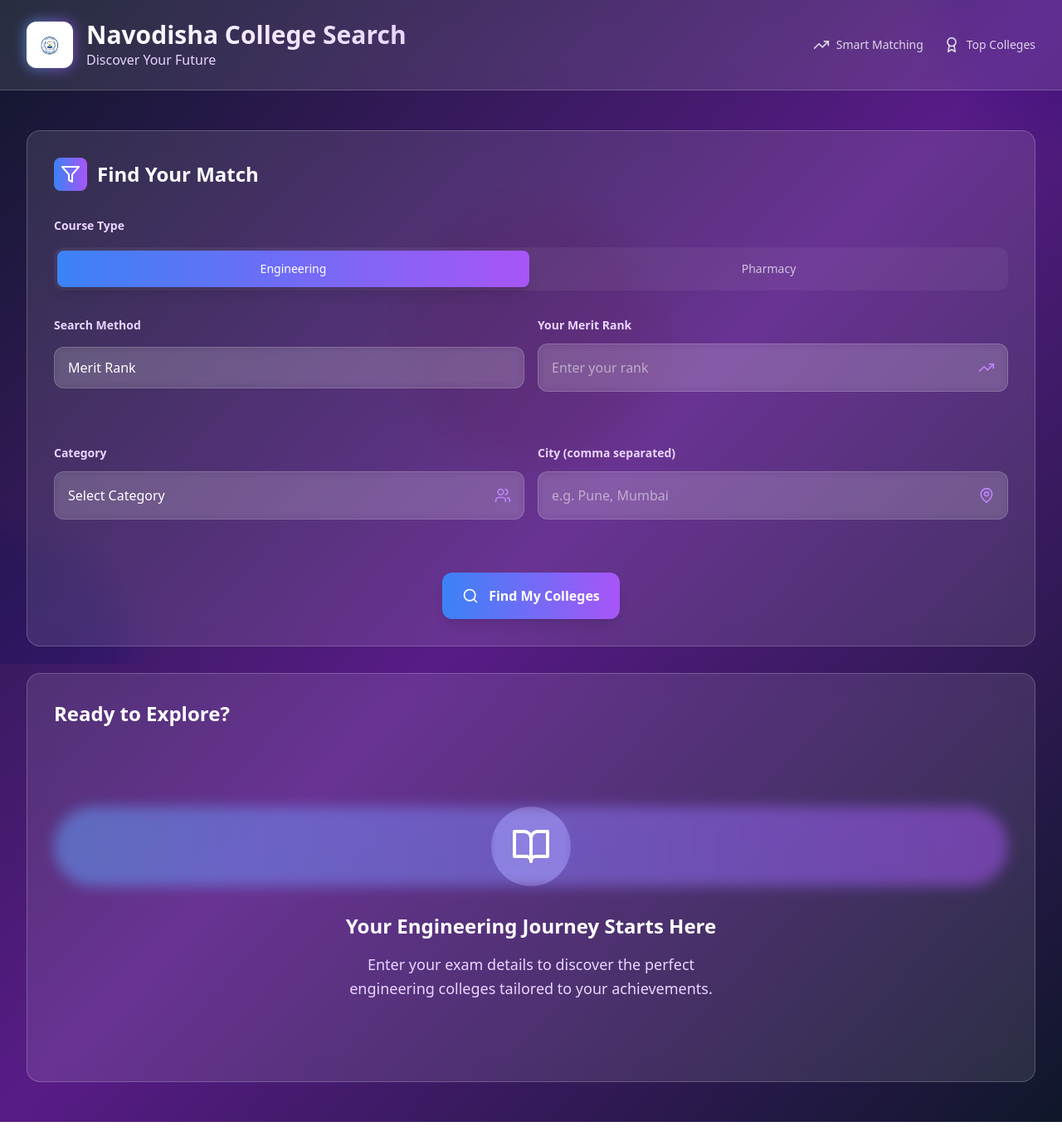
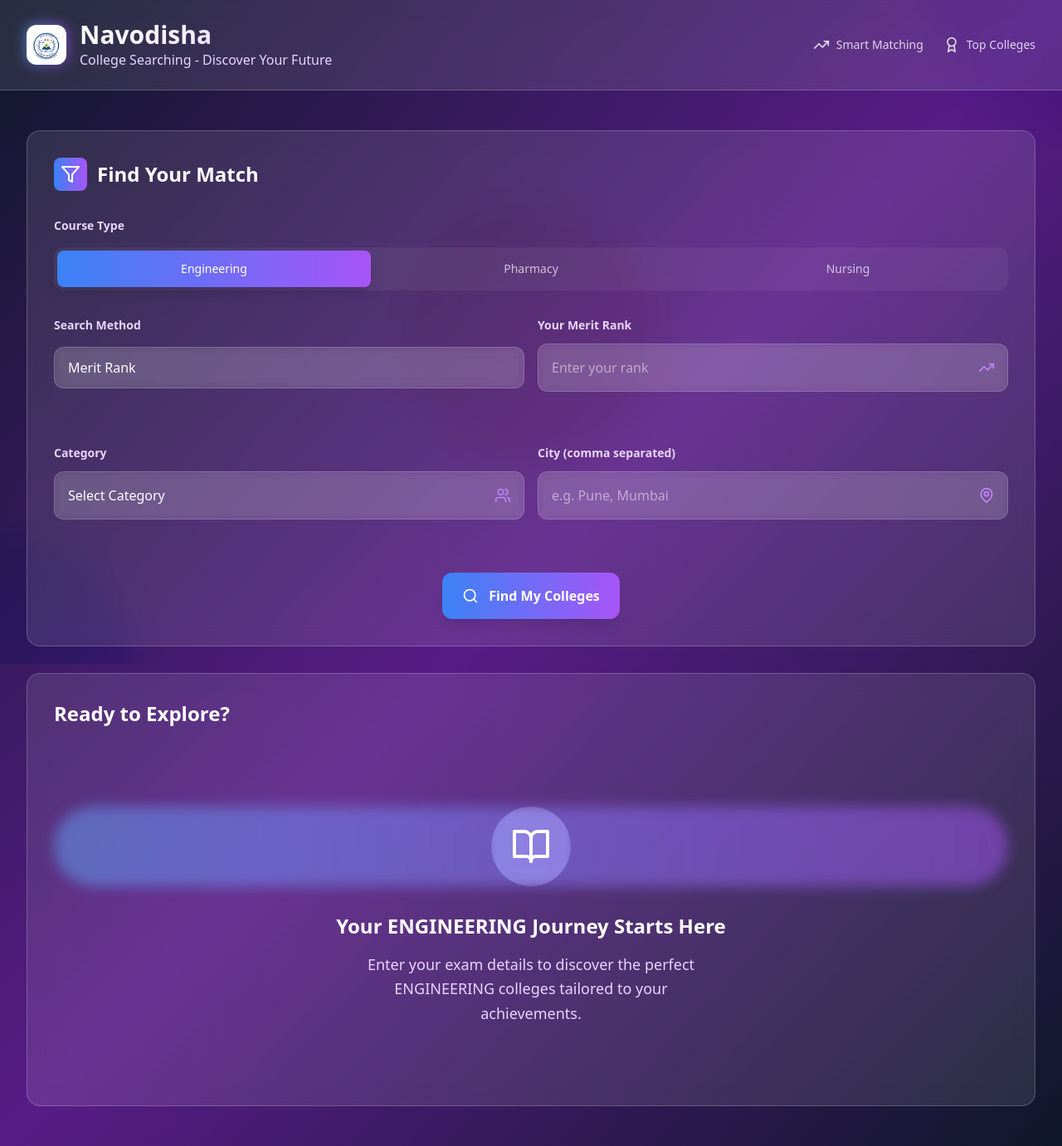
Before and after one commit to Pranay8841/Navodisha-Front, a React (Vite) app: page / in a window 1280 px wide. Shown: the whole page at 83% size. Before the commit the page ends 1352 px from the top, so only its background shows below. Built offline with nearby package versions, Linux system fonts and the light colour scheme.

Commit message:
Add Nursing

```diff
--- a/src/App.tsx
+++ b/src/App.tsx
@@ -1,11 +1,12 @@
 import React, { useState } from 'react';
 import { Search, MapPin, BookOpen, Loader2, AlertCircle, TrendingUp, Award, Users, Filter } from 'lucide-react';
-import Logo from './assets/IMG-20240521-WA0022.jpg'
+import Logo from './assets/IMG-20240521-WA0022-removebg-preview.png'
 import { apiConnector } from './axios/apiConnector';
 
 interface College {
   college: string;
   branch: string;
+  status: string; // Added status for nursing
 }
 
 interface SearchForm {
@@ -14,7 +15,7 @@ interface SearchForm {
   percentile: string;
   category: string;
   cities: string; // comma-separated city list
-  courseType: 'engineering' | 'pharmacy';
+  courseType: 'engineering' | 'pharmacy' | 'nursing'; // Added courseType
 }
 
 const simplifiedCategories = [
@@ -36,8 +37,8 @@ const simplifiedCategories = [
   { value: 'Others', label: 'Others', color: 'bg-white/30' }
 ];
 
-const mapToTechnicalCategories = (category: string): string[] => {
-  const mapping: { [key: string]: string[] } = {
+const mapToTechnicalCategories = (category: string, courseType: string): string[] => {
+  const defaultMap: { [key: string]: string[] } = {
     Open: ['GOPENS', 'GOPENO', 'GOPENH'],
     Ladies: ['LOPENS', 'LOPENO', 'LOPENH'],
     OBC: ['GOBCS', 'LOBCS', 'DEFOBCS', 'DEFROBCS'],
@@ -55,8 +56,30 @@ const mapToTechnicalCategories = (category: string): string[] => {
     Minority: ['MI'],
     Others: []
   };
-  return mapping[category] || [];
+
+  const nursingMap: { [key: string]: string[] } = {
+    SC: ['SC'],
+    ST: ['ST'],
+    'VJ-A': ['VJ-A'],
+    'NT-B': ['NT-B'],
+    'NT-C': ['NT-C'],
+    'NT-D': ['NT-D'],
+    OBC: ['OBC'],
+    SEBC: ['SEBC'],
+    EWS: ['EWS'],
+    OPEN: ['OPEN'],
+    D1: ['D1'],
+    D2: ['D2'],
+    ORPHEN: ['ORPHEN'],
+    PH: ['PH'],
+    Others: []
+  };
+
+  return courseType === 'nursing'
+    ? nursingMap[category] || []
+    : defaultMap[category] || [];
 };
+
 
 
 function App() {
@@ -74,7 +97,20 @@ function App() {
   const [hasSearched, setHasSearched] = useState(false);
 
   const handleInputChange = (field: keyof SearchForm, value: string) => {
-    setForm(prev => ({ ...prev, [field]: value }));
+    if (field === 'courseType') {
+      setForm({
+        searchMethod: 'rank',
+        rank: '',
+        percentile: '',
+        category: '',
+        cities: '',
+        courseType: value as 'engineering' | 'pharmacy' | 'nursing'
+      });
+      setResults([]);         // Clear previous results
+      setHasSearched(false);  // Reset search state
+    } else {
+      setForm(prev => ({ ...prev, [field]: value }));
+    }
     setError(null);
   };
 
@@ -99,6 +135,35 @@ function App() {
     return true;
   };
 
+  const getCategoryOptions = (courseType: string) => {
+    if (courseType === 'nursing') {
+      // Nursing categories from nursingMap
+      return Object.keys({
+        SC: ['SC'],
+        ST: ['ST'],
+        'VJ-A': ['VJ-A'],
+        'NT-B': ['NT-B'],
+        'NT-C': ['NT-C'],
+        'NT-D': ['NT-D'],
+        OBC: ['OBC'],
+        SEBC: ['SEBC'],
+        EWS: ['EWS'],
+        OPEN: ['OPEN'],
+        D1: ['D1'],
+        D2: ['D2'],
+        ORPHEN: ['ORPHEN'],
+        PH: ['PH'],
+        Others: []
+      }).map(key => ({
+        value: key,
+        label: key,
+        color: 'bg-blue-500' // You can customize colors per category if needed
+      }));
+    }
+    // Default categories
+    return simplifiedCategories;
+  };
+
   const handleSearch = async () => {
     if (!validateForm()) return;
 
@@ -107,7 +172,7 @@ function App() {
     setHasSearched(true);
 
     try {
-      const technicalCategories = mapToTechnicalCategories(form.category);
+      const technicalCategories = mapToTechnicalCategories(form.category, form.courseType);
       const params = new URLSearchParams({
         ...(form.searchMethod === 'rank'
           ? { rank: form.rank }
@@ -155,15 +220,15 @@ function App() {
             <div className="flex items-center space-x-4">
               <div className="relative">
                 <div className="absolute inset-0 bg-gradient-to-r from-blue-400 to-purple-500 rounded-xl blur opacity-75"></div>
-                <div className="relative p-3 bg-white rounded-xl">
-                  <img src={Logo} className="h-8 w-8 text-purple-600" />
+                <div className="relative rounded-xl bg-white flex items-center justify-center shadow-lg">
+                  <img src={Logo} alt="Navodisha Logo" className="h-12 w-12 object-contain rounded-lg" />
                 </div>
               </div>
               <div>
                 <h1 className="text-3xl font-bold bg-gradient-to-r from-white to-purple-200 bg-clip-text text-transparent">
-                  Navodisha College Search
+                  Navodisha
                 </h1>
-                <p className="text-purple-200 font-medium">Discover Your Future</p>
+                <p className="text-purple-200 font-medium">College Searching - Discover Your Future</p>
               </div>
             </div>
             <div className="hidden md:flex items-center space-x-6 text-white/80">
@@ -197,7 +262,7 @@ function App() {
                 <label className="block text-sm font-semibold text-purple-200 mb-4">
                   Course Type
                 </label>
-                <div className="bg-white/5 rounded-xl p-1 grid grid-cols-2 gap-1">
+                <div className="bg-white/5 rounded-xl p-1 grid grid-cols-3 gap-1">
                   <button
                     onClick={() => handleInputChange('courseType', 'engineering')}
                     className={`px-4 py-3 rounded-lg text-sm font-medium transition-all duration-200 ${form.courseType === 'engineering'
@@ -216,7 +281,17 @@ function App() {
                   >
                     Pharmacy
                   </button>
+                  <button
+                    onClick={() => handleInputChange('courseType', 'nursing')}
+                    className={`px-4 py-3 rounded-lg text-sm font-medium transition-all duration-200 ${form.courseType === 'nursing'
+                      ? 'bg-gradient-to-r from-blue-500 to-purple-500 text-white shadow-lg'
+                      : 'text-white/70 hover:text-white hover:bg-white/10'
+                      }`}
+                  >
+                    Nursing
+                  </button>
                 </div>
+
               </div>
 
               <div className="flex flex-col md:flex-row gap-4 mb-8">
@@ -298,7 +373,7 @@ function App() {
                         className="w-full px-4 py-4 bg-white/10 border border-white/20 rounded-xl text-white focus:ring-2 focus:ring-purple-500 focus:border-transparent transition-all duration-200 backdrop-blur-sm appearance-none"
                       >
                         <option value="" className="bg-slate-800">Select Category</option>
-                        {simplifiedCategories.map(category => (
+                        {getCategoryOptions(form.courseType).map(category => (
                           <option key={category.value} value={category.value} className="bg-slate-800">
                             {category.label}
                           </option>
@@ -390,10 +465,18 @@ function App() {
                     </div>
                   </div>
                   <h3 className="text-2xl font-bold text-white mb-4">
-                    Your Engineering Journey Starts Here
+                    Your {form.courseType.toLocaleUpperCase()} Journey Starts Here
                   </h3>
                   <p className="text-purple-200 max-w-md mx-auto text-lg leading-relaxed">
-                    Enter your exam details to discover the perfect engineering colleges tailored to your achievements.
+                    Enter your exam details to discover the perfect {form.courseType.toLocaleUpperCase()} colleges tailored to your achievements.
+                  </p>
+                </div>
+              ) : loading ? (
+                <div className="flex flex-col items-center justify-center py-16">
+                  <Loader2 className="h-12 w-12 text-purple-400 animate-spin mb-6" />
+                  <h3 className="text-2xl font-bold text-white mb-4">Searching Colleges...</h3>
+                  <p className="text-purple-200 max-w-md mx-auto text-lg leading-relaxed">
+                    Please wait while we find the best matches for you.
                   </p>
                 </div>
               ) : results.length === 0 ? (
@@ -431,7 +514,9 @@ function App() {
                           </h3>
                           <div className="flex items-center space-x-2 text-purple-200">
                             <BookOpen className="h-4 w-4" />
-                            <span className="font-medium">{college.branch}</span>
+                            <span className="font-medium">
+                              {form.courseType === 'nursing' ? college.status : college.branch}
+                            </span>
                           </div>
                         </div>
                         <div className="opacity-0 group-hover:opacity-100 transition-opacity">
```
Also changed, not shown: src/assets/IMG-20240521-WA0022-removebg-preview.png (added).
